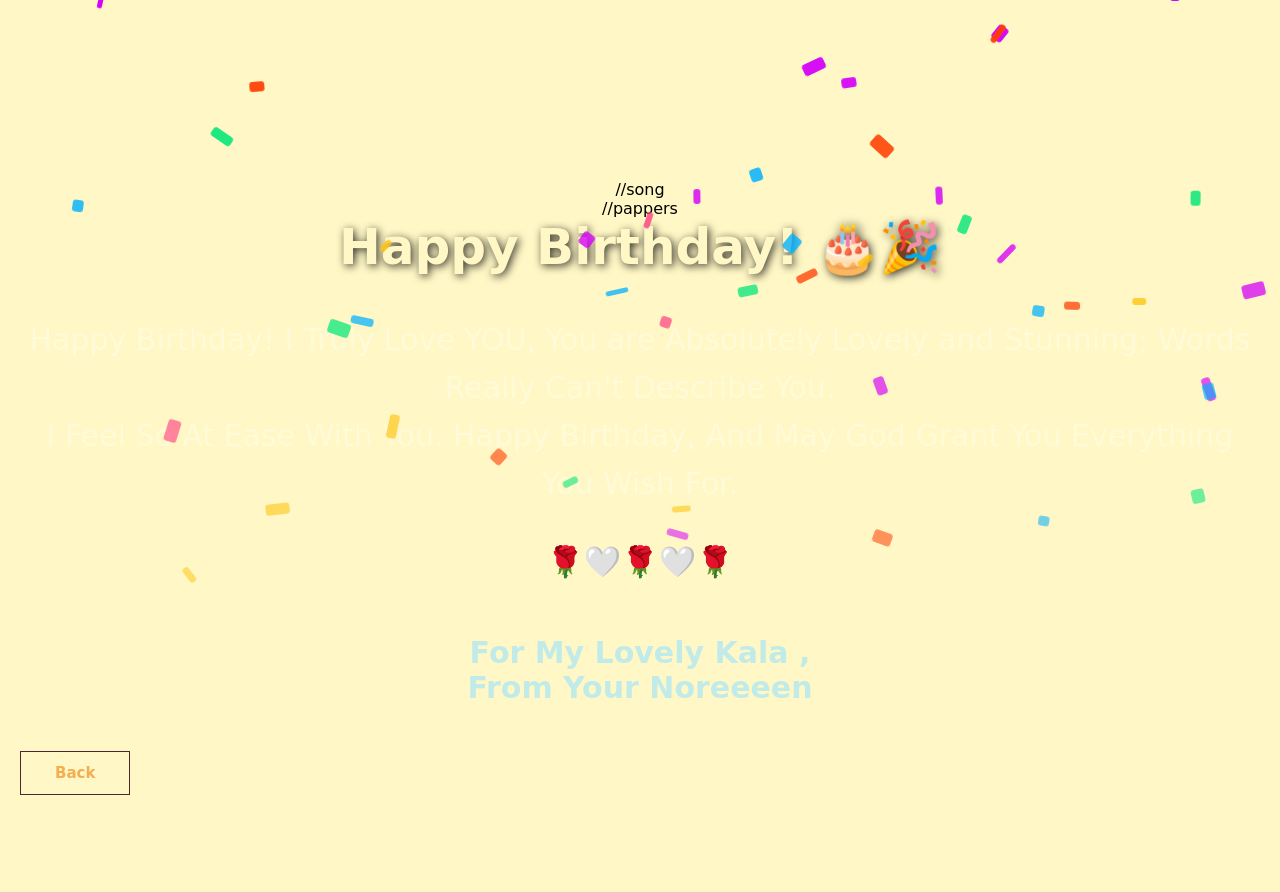
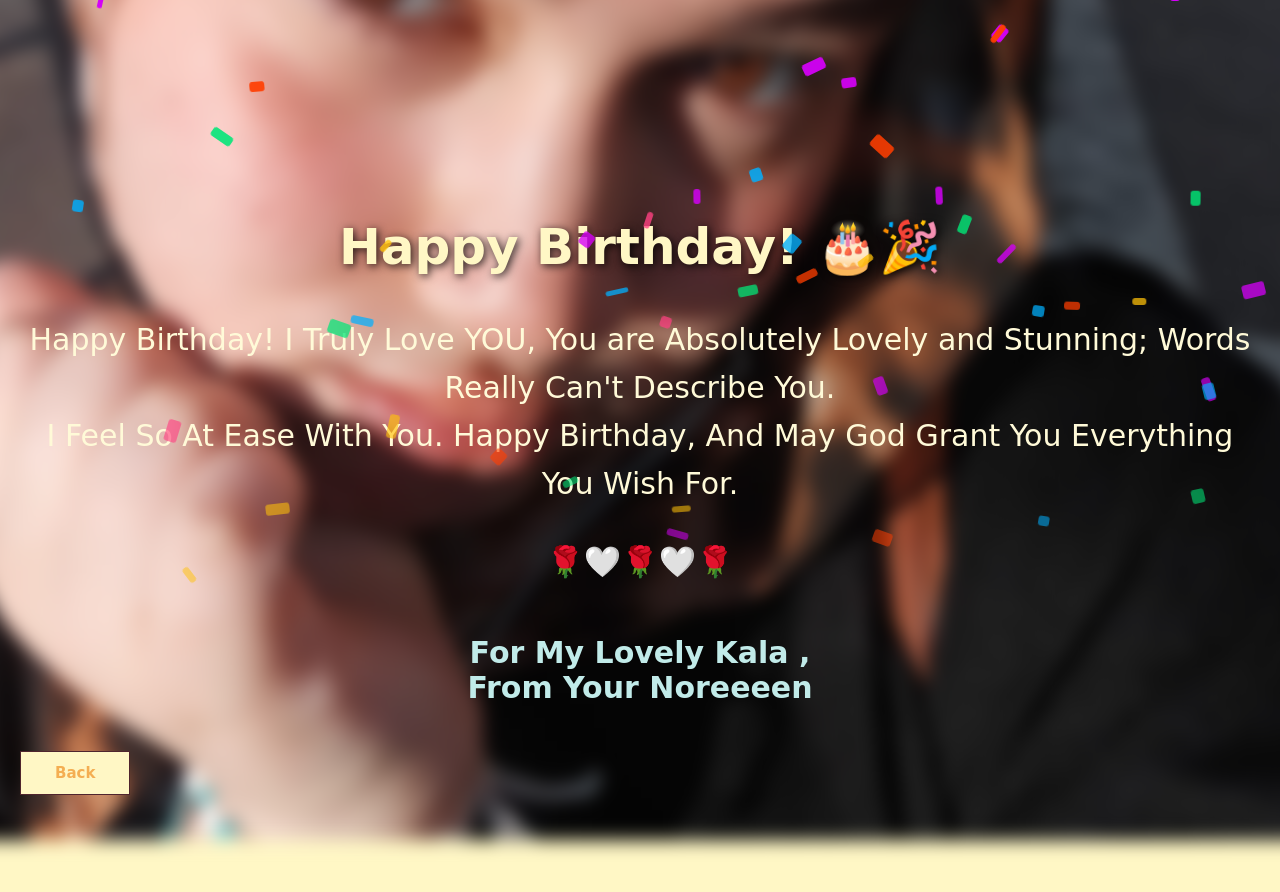
Before and after one commit to reed2010reen-cloud/shaza_birthday, a plain HTML site: page index.html in a window 1280 px wide. Both pictures are taken after a click on the button "Click Me". Shown: the top 892 px of the page. Drawn offline with Linux system fonts and the light colour scheme; a web font is replaced by a local one.

Commit message:
Update background image path in birthstyle.css

```diff
--- a/birthstyle.css
+++ b/birthstyle.css
@@ -71,7 +71,7 @@ p {
     min-width: 100%;
     min-height: 100%;
 
-    background: url("../shaza_birthday/image/shaza2.png") no-repeat center center;
+    background: url("shaza2.png") no-repeat center center;
     background-size: cover;
 
 
@@ -91,7 +91,7 @@ p {
     filter: blur(8px);
     transform: scale(1.1);
     z-index: 1;
-    background: url("../shaza_birthday/image/shaza2.png") no-repeat center center;
+    background: url("shaza2.png") no-repeat center center;
     background-size: cover;
 }
 
```
